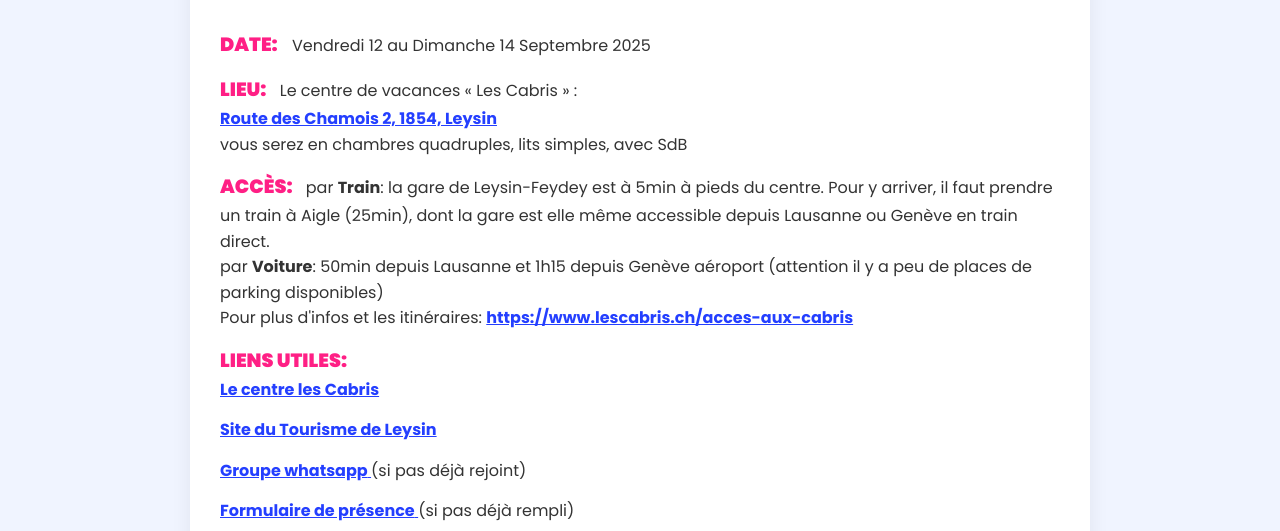
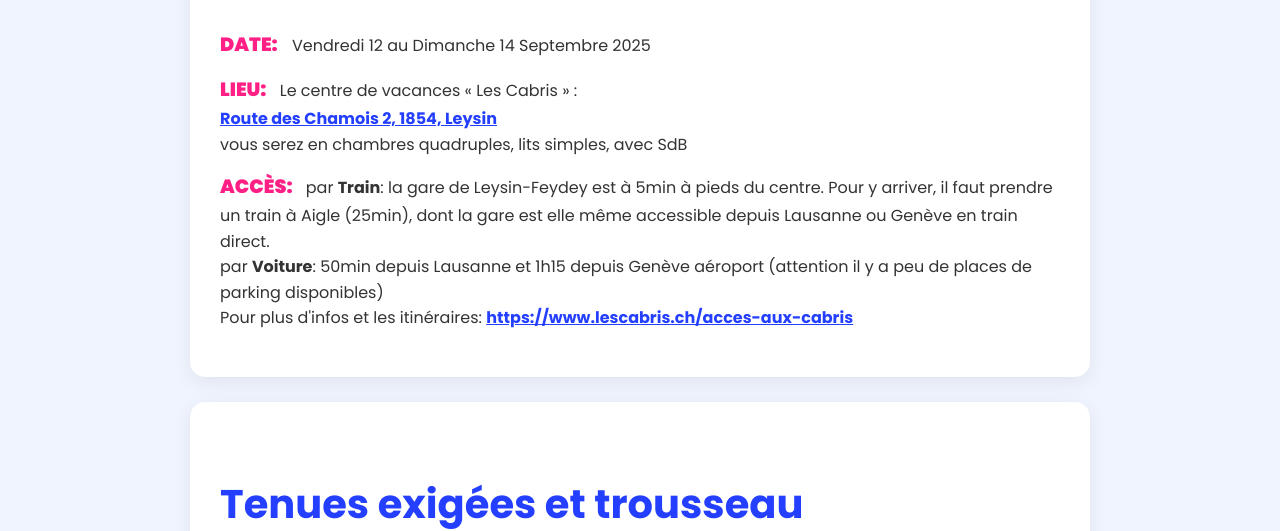
Before and after one commit to PBE1208/theswissweekend, a plain HTML site: page index.html in a window 1280 px wide. Shown: the part 424-955 px from the top of the page. Drawn offline with Linux system fonts and the light colour scheme.

Commit message:
Update index.html

```diff
--- a/index.html
+++ b/index.html
@@ -385,41 +385,6 @@
                     </span>
                     <span class="lang-fr"> par <strong>Train</strong>: la gare de Leysin-Feydey est à 5min à pieds du centre. Pour y arriver, il faut prendre un train à Aigle (25min), dont la gare est elle même accessible depuis Lausanne ou Genève en train direct. <br>par <strong>Voiture</strong>: 50min depuis Lausanne et 1h15 depuis Genève aéroport (attention il y a peu de places de parking disponibles)<br>Pour plus d'infos et les itinéraires: <a href="https://www.lescabris.ch/acces-aux-cabris" target="_blank">https://www.lescabris.ch/acces-aux-cabris</a></span>
                     <span class="lang-en"> by <strong>Train</strong>: Leysin-Feydey station is a 5-minute walk from the center. To get there, you need to take a train from Aigle (25 min), which is directly accessible from Lausanne or Geneva by train.<br>by <strong>Car</strong>: 50 min from Lausanne and 1h15 from Geneva airport (note: parking is limited).<br>For more info and directions: <a href="https://www.lescabris.ch/acces-aux-cabris" target="_blank">https://www.lescabris.ch/acces-aux-cabris</a></span>
-                </li>
-                <li><span class="info-label">
-                        <span class="lang-fr">LIENS UTILES:</span>
-                        <span class="lang-en">USEFUL LINKS:</span>
-                    </span>
-                    <ul>
-                        <li>
-                            <a href="https://www.lescabris.ch/" target="_blank">
-                                <span class="lang-fr">Le centre les Cabris</span>
-                                <span class="lang-en">The "Les Cabris" center</span>
-                            </a>
-                        </li>
-                        <li>
-                            <a href="https://www.alpesvaudoises.ch/fr/Z90/leysin/destination-leysin" target="_blank">
-                                <span class="lang-fr">Site du Tourisme de Leysin</span>
-                                <span class="lang-en">Leysin Tourism Website</span>
-                            </a>
-                        </li>
-                        <li>
-                            <a href="https://chat.whatsapp.com/KFx09XETtdK2TMpathPSBG?mode=ems_wa_c" target="_blank">
-                                <span class="lang-fr">Groupe whatsapp</span>
-                                <span class="lang-en">WhatsApp group</span>
-                            </a>
-                            <span class="lang-fr"> (si pas déjà rejoint)</span>
-                            <span class="lang-en"> (if you haven't joined yet)</span>
-                        </li>
-                        <li>
-                            <a href="https://forms.office.com/e/frXNppPRzj" target="_blank">
-                                <span class="lang-fr">Formulaire de présence</span>
-                                <span class="lang-en">Attendance Form</span>
-                            </a>
-                            <span class="lang-fr"> (si pas déjà rempli)</span>
-                            <span class="lang-en"> (if not already filled out)</span>
-                        </li>
-                    </ul>
                 </li>
             </ul>
         </section>
```
